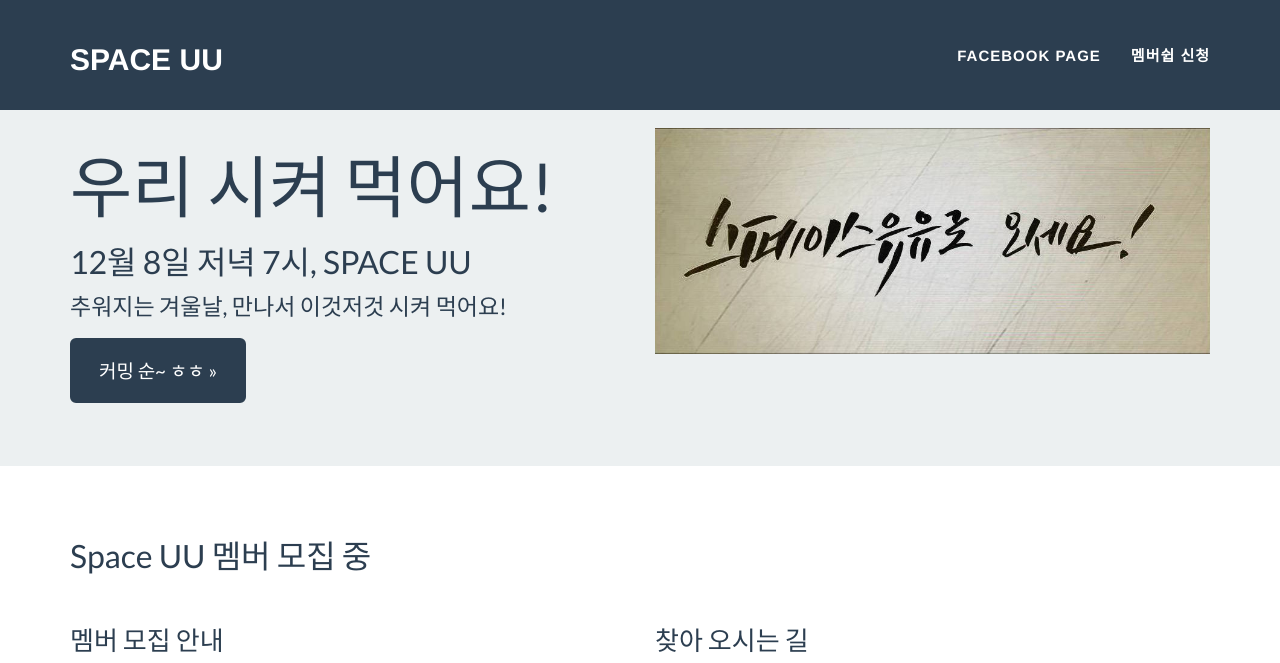
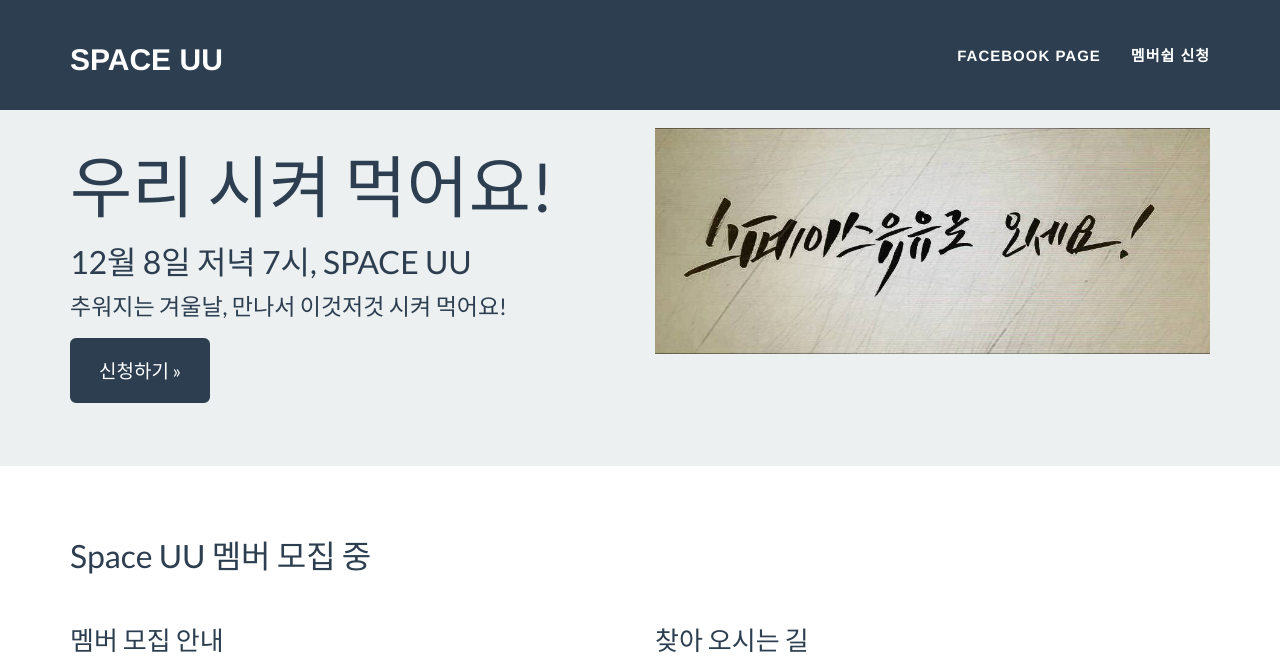
Before and after one commit to spaceuu/spaceuu.github.io, a Jekyll site: the page built from index.html, in a window 1280 px wide and 1369 px high. Shown: the top 663 px of the window. Built offline with Jekyll 4.4.1, drawn with Linux system fonts in a browser that asks for light colours.

Commit message:
시켜먹어요 링크 추가

```diff
--- a/index.html
+++ b/index.html
@@ -12,7 +12,7 @@ banner: /img/yo.jpg
                     <h1>우리 시켜 먹어요!</h1>
                     <h2>12월 8일 저녁 7시, SPACE UU</h2>
                     <p>추워지는 겨울날, 만나서 이것저것 시켜 먹어요!</p>
-                    <p><a class="btn btn-primary btn-lg" href="#" role="button">커밍 순~ ㅎㅎ »</a></p>
+                    <p><a class="btn btn-primary btn-lg" href="http://www.zipbob.net/p/565f36b8e76f686bf8000001" role="button">신청하기 »</a></p>
                 </div>
                 <div class="col-md-6">
                     <img src="img/yo.jpg" alt="스페이스 유유로 오세요" class="img-responsive" />
```
